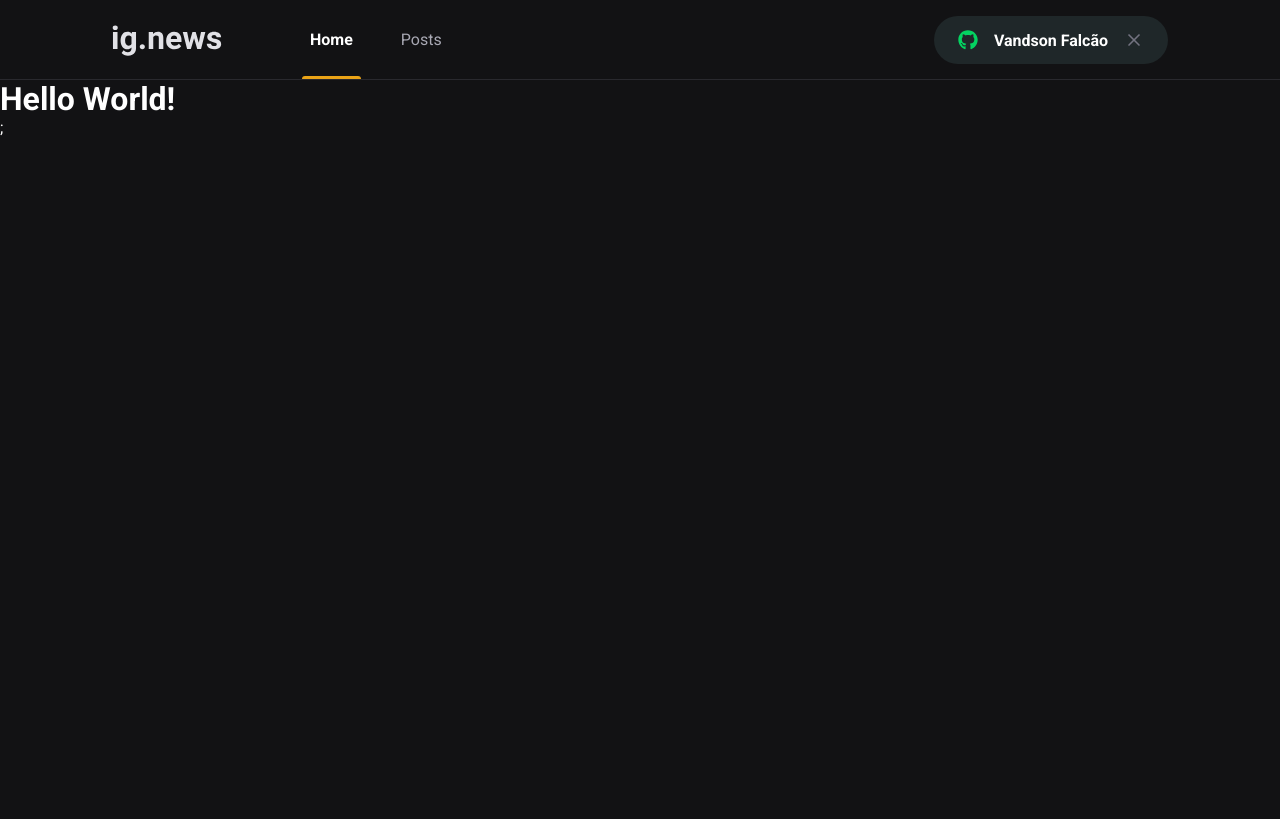
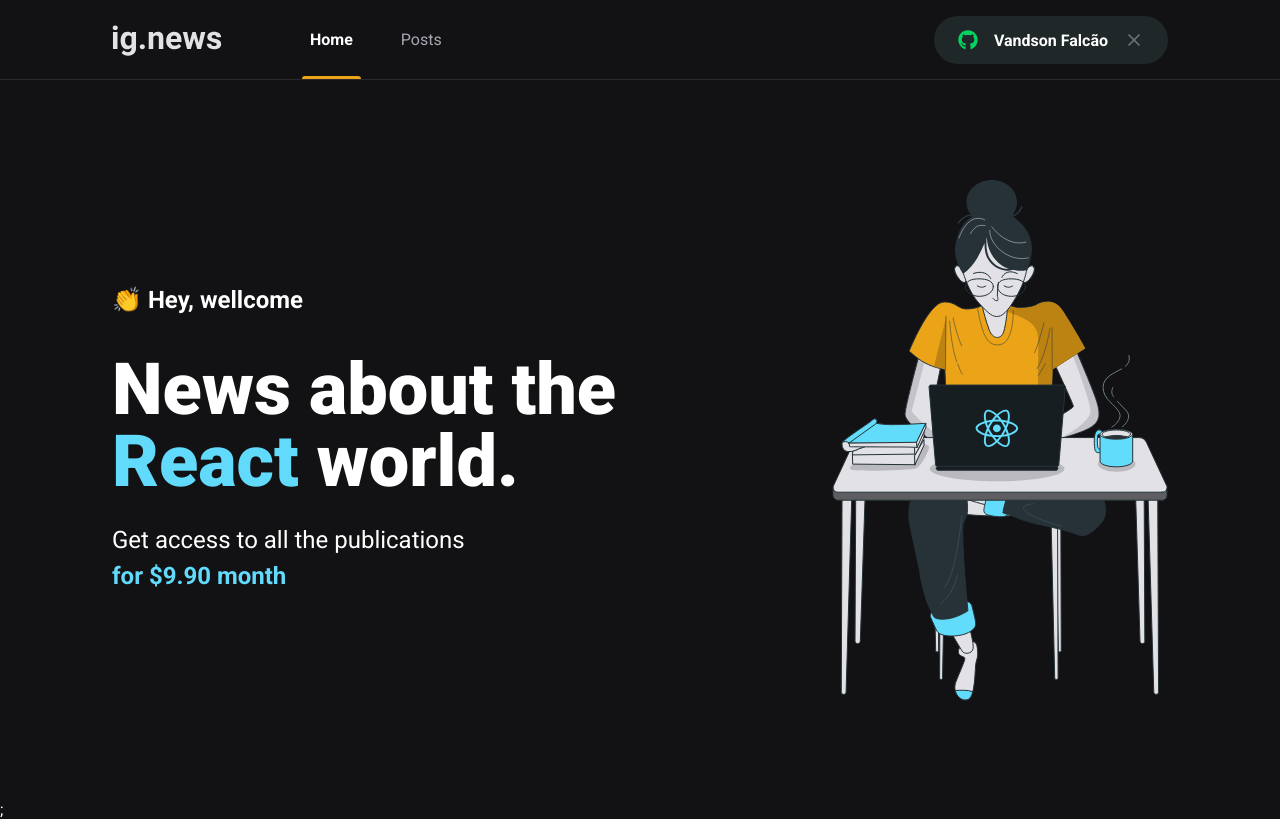
Before and after one commit to vandsonfalcao/Ignite-IgNews, a Next.js app: page / in a window 1280 px wide. Built offline with nearby package versions, Linux system fonts and the light colour scheme.

Commit message:
feat(pages/index): finalizando pagina home

```diff
--- /dev/null
+++ b/src/pages/home.module.scss
@@ -0,0 +1,41 @@
+.contentContainer {
+  max-width: 1120px;
+  margin: 0 auto;
+  padding: 0 2rem;
+  height: calc(100vh - 5rem);
+
+  display: flex;
+  align-items: center;
+  justify-content: space-between;
+}
+
+.hero {
+  max-width: 600px;
+
+  > span {
+    font-size: 1.5rem;
+    font-weight: bold;
+  }
+
+  h1 {
+    font-size: 4.5rem;
+    line-height: 4.5rem;
+    font-weight: 900;
+    margin-top: 2.5rem;
+
+    span {
+      color: var(--cyan-500);
+    }
+  }
+
+  p {
+    font-size: 1.5rem;
+    line-height: 2.25rem;
+    margin-top: 1.5rem;
+
+    span {
+      color: var(--cyan-500);
+      font-weight: bold;
+    }
+  }
+}
--- a/src/pages/index.tsx
+++ b/src/pages/index.tsx
@@ -1,12 +1,28 @@
 import Head from "next/head";
+
+import styles from "./home.module.scss";
 
 export default function Home() {
   return (
     <>
       <Head>
-        <title>Início | ig.news</title>
+        <title>Home | ig.news</title>
       </Head>
-      <h1>Hello World!</h1>
+      <main className={styles.contentContainer}>
+        <section className={styles.hero}>
+          <span>👏 Hey, wellcome </span>
+          <h1>
+            News about the <span>React</span> world.
+          </h1>
+          <p>
+            Get access to all the publications
+            <br />
+            <span>for $9.90 month</span>
+          </p>
+        </section>
+
+        <img src="/images/avatar.svg" alt="Girl coding" />
+      </main>
     </>
   );
 }
```
